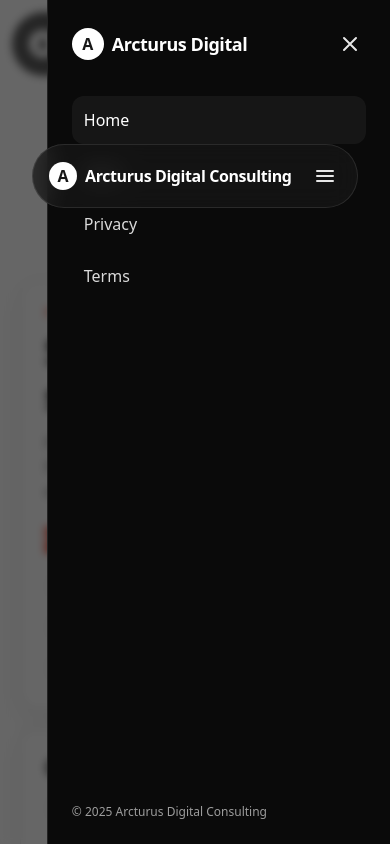
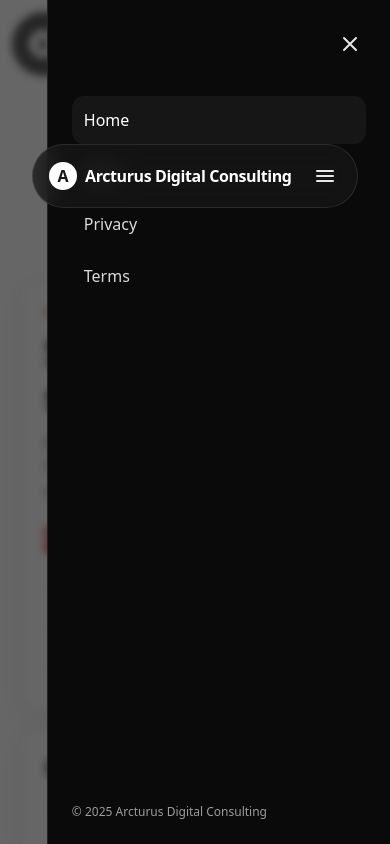
Before and after one commit to repinfaust/arcturusdc.github.io, a Next.js app: page / in a window 390 px wide. Both pictures are taken after a click on the button 345 px from the left and 44 px from the top of the page. Shown: the top 844 px of the page. Built offline with nearby package versions, Linux system fonts and the light colour scheme.

Commit message:
Update Header.jsx

```diff
--- a/src/components/Header.jsx
+++ b/src/components/Header.jsx
@@ -46,7 +46,6 @@ export default function Header() {
           href="/"
           className="flex items-center gap-2 rounded-full px-1 -mx-1 focus:outline-none focus-visible:ring-2 focus-visible:ring-white/60"
         >
-          {/* swap this for your SVG if you have one */}
           <span className="grid h-7 w-7 place-items-center rounded-full bg-white text-neutral-900 font-bold">
             A
           </span>
@@ -95,11 +94,8 @@ export default function Header() {
             aria-modal="true"
             className="absolute right-0 top-0 h-full w-[88%] max-w-sm bg-neutral-950 border-l border-white/10 p-6 flex flex-col"
           >
-            <div className="flex items-center justify-between">
-              <Link href="/" onClick={() => setOpen(false)} className="flex items-center gap-2">
-                <span className="grid h-8 w-8 place-items-center rounded-full bg-white text-neutral-900 font-bold">A</span>
-                <span className="text-white text-lg font-semibold tracking-tight">Arcturus Digital</span>
-              </Link>
+            {/* Close button only */}
+            <div className="flex justify-end">
               <button
                 onClick={() => setOpen(false)}
                 className="rounded-full p-2 -mr-1 focus:outline-none focus-visible:ring-2 focus-visible:ring-white/60"
@@ -111,6 +107,7 @@ export default function Header() {
               </button>
             </div>
 
+            {/* Links */}
             <ul className="mt-8 space-y-1">
               {LINKS.map(({ label, href }) => {
                 const active = href === "/" ? pathname === "/" : pathname?.startsWith(href);
```
